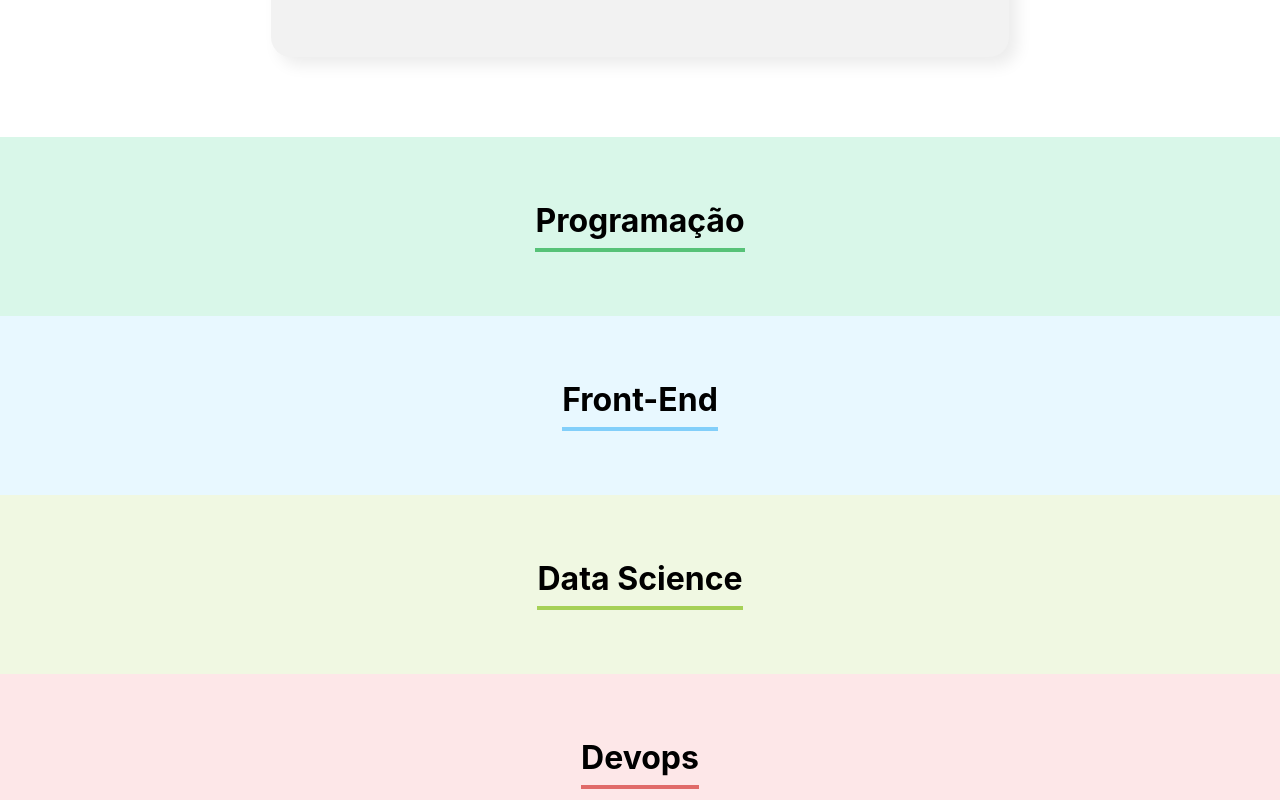
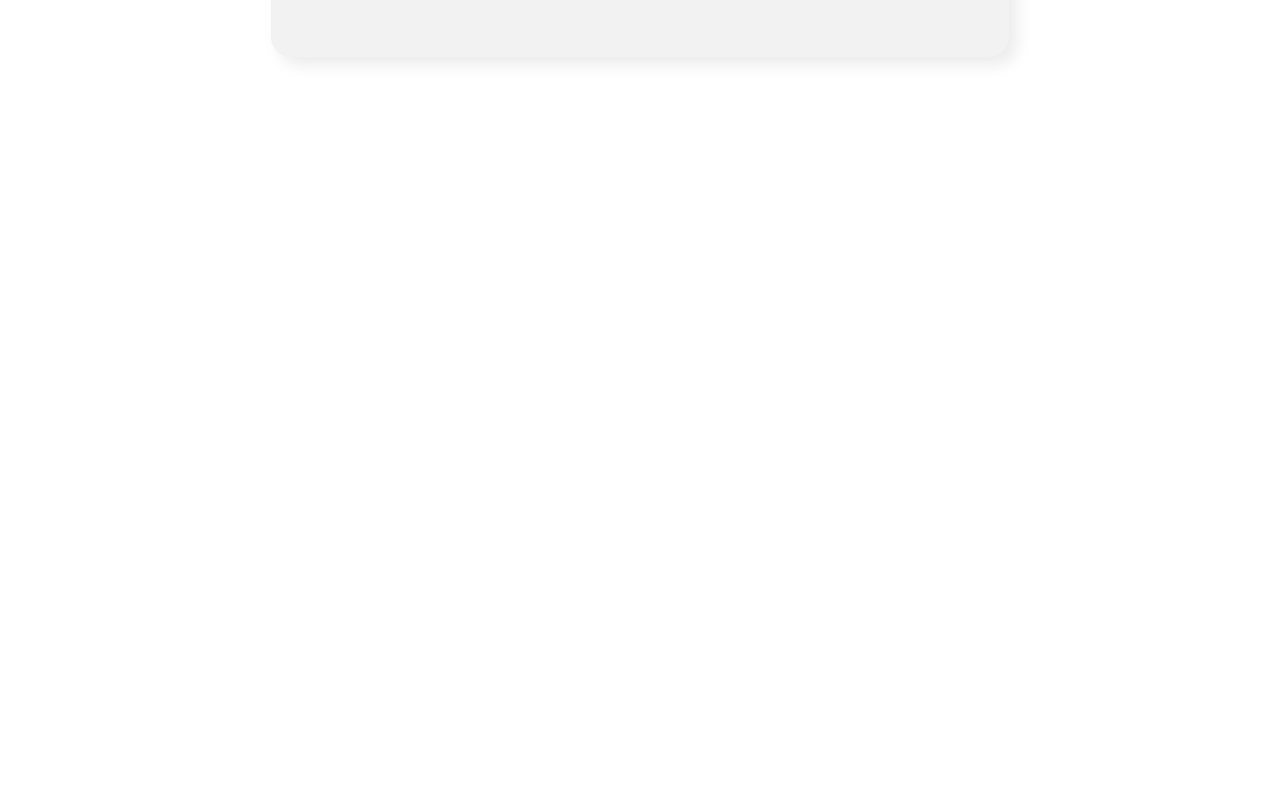
Before and after one commit to figuerarj/organo, a React (Create React App) app: page / in a window 1280 px wide. Shown: the part 1340-2140 px from the top of the page. After the commit the page ends 1477 px from the top, so only its background shows below. Built offline with nearby package versions, Linux system fonts and the light colour scheme.

Commit message:
create corDeFundo prop

```diff
--- a/src/componentes/Time/index.js
+++ b/src/componentes/Time/index.js
@@ -1,15 +1,29 @@
-import './Time.css'
+import Colaborador from "../Colaborador";
+import "./Time.css";
 
-const Time = (props) =>{
+const Time = (props) => {
+  const css = { backgroundColor: props.corSecundaria };
+  const borderColor = { borderColor: props.corPrimaria };
 
-    const css = { backgroundColor: props.corSecundaria}
-    const borderColor = {borderColor: props.corPrimaria}
+  return (
+    // pode usar o ternario "?" ":" ou && (serve como um verificador)
+    // caso seja true então faça o a seguir.
+    (props.colaboradores.length > 0) && <section className="time" style={css}>
+      <h3 style={borderColor}>{props.nome}</h3>
 
-    return(
-        <section className='time' style={css}>
-            <h3 style={borderColor}>{props.nome}</h3>
-        </section>
-    )
-}
+      <div className="colaboradores">
+        {props.colaboradores.map((colaborador) => (
+          <Colaborador
+            corDeFundo={props.corPrimaria}
+            key={colaborador.nome}
+            nome={colaborador.nome}
+            cargo={colaborador.cargo}
+            imagem={colaborador.imagem}
+          />
+        ))}
+      </div>
+    </section>
+  );
+};
 
-export default Time
+export default Time;
```
